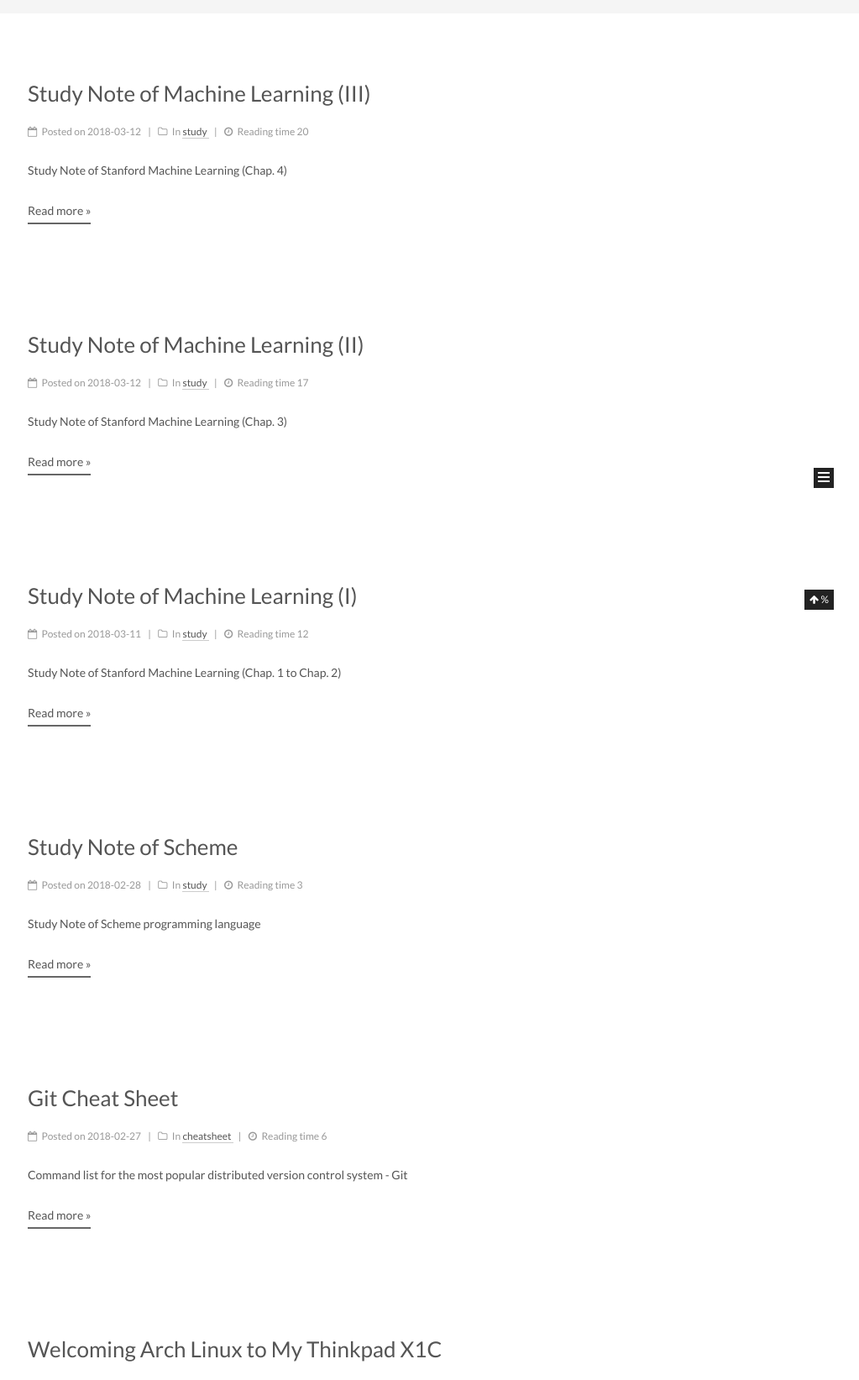
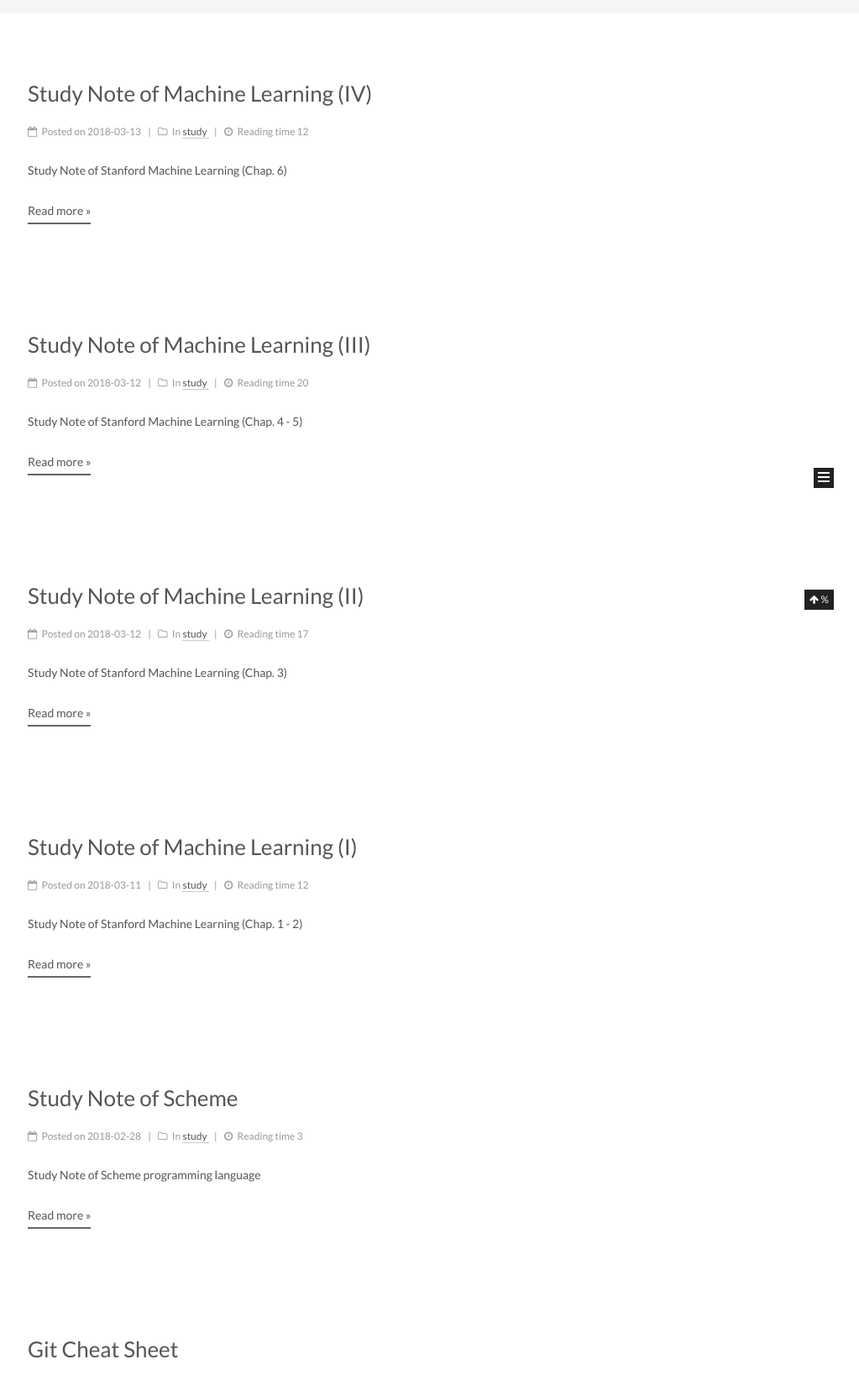
Before and after one commit to pwyq/blog, a Jekyll site: the page built from index.html, in a window 1280 px wide, cut to the strip 274-1917 px from the top of the page. Shown: the whole strip at 84% size, without its empty margins (257-1280 px from the left). Built offline with Jekyll 4.4.1, drawn with Linux system fonts in a browser that asks for light colours; the list of posts is cut into pages by our own code; comment, search, counter and statistics services are not loaded; some of the changed lines change nothing that is shown; some of the changed text lies outside the part shown.

Commit message:
ml notes

```diff
--- a/_posts/2018-03-11-stanford-ml-note-one.md
+++ b/_posts/2018-03-11-stanford-ml-note-one.md
@@ -6,7 +6,7 @@ categories:
 tags:
     - Machine Learning
     - Note
-description: Study Note of Stanford Machine Learning (Chap. 1 to Chap. 2)
+description: Study Note of Stanford Machine Learning (Chap. 1 - 2)
 ---
 
 # Chap. 1 - Introduction
--- a/_posts/2018-03-12-stanford-ml-note-three.md
+++ b/_posts/2018-03-12-stanford-ml-note-three.md
@@ -6,7 +6,7 @@ categories:
 tags:
     - Machine Learning
     - Note
-description: Study Note of Stanford Machine Learning (Chap. 4)
+description: Study Note of Stanford Machine Learning (Chap. 4 - 5)
 ---
 
 # Chap. 4 - Neural Networks: Representation
--- /dev/null
+++ b/_posts/2018-03-13-stanford-ml-note-four.md
@@ -0,0 +1,315 @@
+---
+title: Study Note of Machine Learning (IV)
+date: 2018-03-13 21:42
+categories:
+    - study
+tags:
+    - Machine Learning
+    - Note
+description: Study Note of Stanford Machine Learning (Chap. 6)
+---
+# Advice for Applying Machine Learning
+## Evaluating a Hypothesis
+A hypothesis may have low error for the training examples but still be inaccurate (because of overfitting).
+
+With a given dataset of training examples, we can split up the data into two sets: a training set and a test set.
+
+The new procedure using these two sets is then:
+
+1. Learn $$\Theta$$ and minimize $$J_{train}(\Theta)$$ using the training set
+2. Compute the test set error $$J_{test}(\Theta)$$
+
+### The test set error
+
+1. For linear regression:
+
+$$J_{test}(\Theta) = \dfrac{1}{2m_{test}} \sum_{i=1}^{m_{test}}(h_\Theta(x^{(i)}_{test}) - y^{(i)}_{test})^2$$
+
+2. For classification ~ Misclassification error (aka 0/1 misclassification error):
+
+$$err(h_\Theta(x),y) = \begin{matrix} 1 & \mbox{if } h_\Theta(x) \geq 0.5\ and\ y = 0\ or\ h_\Theta(x) < 0.5\ and\ y = 1\newline 0 & \mbox otherwise \end{matrix}$$
+
+This gives us a binary 0 or 1 error result based on a misclassification.
+
+The average test error for the test set is
+
+$$\text{Test Error} = \dfrac{1}{m_{test}} \sum^{m_{test}}_{i=1} err(h_\Theta(x^{(i)}_{test}), y^{(i)}_{test})$$
+
+This gives us the proportion of the test data that was misclassified.
+
+## Model Selection and Train/Validation/Test Sets
+
+- Just because a learning algorithm fits a training set well, that does not mean it is a good hypothesis.
+- The error of your hypothesis as measured on the data set with which you trained the parameters will be lower than any other data set.
+
+In order to choose the model of your hypothesis, you can test each degree of polynomial and look at the error result.
+
+### Without the Validation Set (note: this is a bad method - do not use it)
+
+1. Optimize the parameters in Θ using the training set for each polynomial degree.
+2. Find the polynomial degree d with the least error using the test set.
+3. Estimate the generalization error also using the test set with $$J_{test}(\Theta^{(d)})$$, (d = theta from polynomial with lower error);
+
+In this case, we have trained one variable, d, or the degree of the polynomial, using the test set. This will cause our error value to be greater for any other set of data.
+
+### Use of the CV set
+
+To solve this, we can introduce a third set, the Cross Validation Set, to serve as an intermediate set that we can train d with. Then our test set will give us an accurate, non-optimistic error.
+
+One example way to break down our dataset into the three sets is:
+
+- Training set: 60%
+- Cross validation set: 20%
+- Test set: 20%
+
+We can now calculate three separate error values for the three different sets.
+
+### With the Validation Set (note: this method presumes we do not also use the CV set for regularization)
+
+1. Optimize the parameters in Θ using the training set for each polynomial degree.
+2. Find the polynomial degree d with the least error using the cross validation set.
+3. Estimate the generalization error using the test set with $$J_{test}(\Theta^{(d)})$$, (d = theta from polynomial with lower error);
+
+This way, the degree of the polynomial d has not been trained using the test set.
+
+(Mentor note: be aware that using the CV set to select 'd' means that we cannot also use it for the validation curve process of setting the lambda value).
+
+## Diagnosing Bias vs. Variance
+In this section we examine the relationship between the degree of the polynomial d and the underfitting or overfitting of our hypothesis.
+
+- We need to distinguish whether bias or variance is the problem contributing to bad predictions.
+- High bias is underfitting and high variance is overfitting. We need to find a golden mean between these two.
+
+The training error will tend to decrease as we increase the degree d of the polynomial.
+
+At the same time, the cross validation error will tend to decrease as we increase d up to a point, and then it will increase as d is increased, forming a convex curve.
+
+High bias (underfitting): both $$J_{train}(\Theta)$$ and $$J_{CV}(\Theta)$$ will be high. Also, $$J_{CV}(\Theta) \approx J_{train}(\Theta)$$.
+
+High variance (overfitting): $$J_{train}(\Theta)$$ will be low and $$J_{CV}(\Theta)$$ will be much greater than$$J_{train}(\Theta)$$.
+
+![alt_text][p1]
+
+
+## Regularization and Bias/Variance
+Instead of looking at the degree d contributing to bias/variance, now we will look at the regularization parameter λ.
+
+- Large λ: High bias (underfitting)
+- Intermediate λ: just right
+- Small λ: High variance (overfitting)
+
+A large lambda heavily penalizes all the Θ parameters, which greatly simplifies the line of our resulting function, so causes underfitting.
+
+The relationship of λ to the training set and the variance set is as follows:
+
+Low λ: $$J_{train}(\Theta)$$ is low and $$J_{CV}(\Theta)$$ is high (high variance/overfitting).
+
+Intermediate λ: $$J_{train}(\Theta)$$ and $$J_{CV}(\Theta)$$ are somewhat low and $$J_{train}(\Theta) \approx J_{CV}(\Theta)$$.
+
+Large λ: both $$J_{train}(\Theta)$$ and $$J_{CV}(\Theta)$$ will be high (underfitting /high bias)
+
+![alt_text][p2]
+
+In order to choose the model and the regularization λ, we need:
+
+1. Create a list of lambdas (i.e. λ∈{0,0.01,0.02,0.04,0.08,0.16,0.32,0.64,1.28,2.56,5.12,10.24});
+2. Create a set of models with different degrees or any other variants.
+3. Iterate through the $$\lambda$$s and for each $$\lambda$$ go through all the models to learn some $$\Theta$$.
+4. Compute the cross validation error using the learned Θ (computed with λ) on the $$J_{CV}(\Theta)$$ without regularization or λ = 0.
+5. Select the best combo that produces the lowest error on the cross validation set.
+6. Using the best combo Θ and λ, apply it on $$J_{test}(\Theta)$$ to see if it has a good generalization of the problem.
+
+## Learning Curves
+Training 3 examples will easily have 0 errors because we can always find a quadratic curve that exactly touches 3 points.
+
+As the training set gets larger, the error for a quadratic function increases.
+The error value will plateau out after a certain m, or training set size.
+
+### With high bias
+
+Low training set size: causes $$J_{train}(\Theta)$$ to be low and $$J_{CV}(\Theta)$$ to be high.
+
+Large training set size: causes both $$J_{train}(\Theta)$$ and $$J_{CV}(\Theta)$$ to be high with $$J_{train}(\Theta)$$≈$$J_{CV}(\Theta)$$.
+
+If a learning algorithm is suffering from high bias, getting more training data will not (by itself) help much.
+
+For high variance, we have the following relationships in terms of the training set size:
+
+### With high variance
+
+Low training set size: $$J_{train}(\Theta)$$ will be low and $$J_{CV}(\Theta)$$ will be high.
+
+Large training set size: $$J_{train}(\Theta)$$ increases with training set size and $$J_{CV}(\Theta)$$ continues to decrease without leveling off. Also, $$J_{train}(\Theta)$$<$$J_{CV}(\Theta)$$ but the difference between them remains significant.
+
+If a learning algorithm is suffering from high variance, getting more training data is likely to help.
+
+![alt_text][p3]
+![alt_text][p4]
+
+## Deciding What to Do Next Revisited
+Our decision process can be broken down as follows:
+
+| Action | Result |
+|:------:|:------:|
+| Getting more training examples | Fixes high variance |
+| Trying smaller sets of features | Fixes high variance |
+| Adding features | Fixes high bias |
+| Adding polynomial features | Fixes high bias |
+| Decreasing λ | Fixes high bias |
+| Increasing λ | Fixes high variance |
+
+### Diagnosing Neural Networks
+A neural network with fewer parameters is prone to underfitting. It is also computationally cheaper.
+A large neural network with more parameters is prone to overfitting. It is also computationally expensive. In this case you can use regularization (increase λ) to address the overfitting.
+Using a single hidden layer is a good starting default. You can train your neural network on a number of hidden layers using your cross validation set.
+
+### Model Selection:
+Choosing M the order of polynomials.
+
+How can we tell which parameters Θ to leave in the model (known as "model selection")?
+
+There are several ways to solve this problem:
+
+- Get more data (very difficult).
+- Choose the model which best fits the data without overfitting (very difficult).
+- Reduce the opportunity for overfitting through regularization.
+
+Bias: approximation error (Difference between expected value and optimal value)
+
+- High Bias = UnderFitting (BU)
+- $$J_{train}(\Theta)$$ and $$J_{CV}(\Theta)$$ both will be high and $$J_{train}(\Theta)$$ ≈ $$J_{CV}(\Theta)$$
+
+Variance: estimation error due to finite data
+
+- High Variance = OverFitting (VO)
+- $$J_{train}(\Theta)$$ is low and $$J_{CV}(\Theta)$$ ≫$$J_{train}(\Theta)$$
+
+Intuition for the bias-variance trade-off:
+
+- Complex model => sensitive to data => much affected by changes in X => high variance, low bias.
+- Simple model => more rigid => does not change as much with changes in X => low variance, high bias.
+
+One of the most important goals in learning: finding a model that is just right in the bias-variance trade-off.
+
+Regularization Effects:
+
+- Small values of λ allow model to become finely tuned to noise leading to large variance => overfitting.
+- Large values of λ pull weight parameters to zero leading to large bias => underfitting.
+
+Model Complexity Effects:
+
+- Lower-order polynomials (low model complexity) have high bias and low variance. In this case, the model fits poorly consistently.
+- Higher-order polynomials (high model complexity) fit the training data extremely well and the test data extremely poorly. These have low bias on the training data, but very high variance.
+- In reality, we would want to choose a model somewhere in between, that can generalize well but also fits the data reasonably well.
+
+A typical rule of thumb when running diagnostics is:
+
+- More training examples fixes high variance but not high bias.
+- Fewer features fixes high variance but not high bias.
+- Additional features fixes high bias but not high variance.
+- The addition of polynomial and interaction features fixes high bias but not high variance.
+- When using gradient descent, decreasing lambda can fix high bias and increasing lambda can fix high variance (lambda is the regularization parameter).
+- When using neural networks, small neural networks are more prone to under-fitting and big neural networks are prone to over-fitting. Cross-validation of network size is a way to choose alternatives.
+
+## ML:Machine Learning System Design
+
+### Prioritizing What to Work On
+Different ways we can approach a machine learning problem:
+
+- Collect lots of data (for example "honeypot" project but doesn't always work)
+- Develop sophisticated features (for example: using email header data in spam emails)
+- Develop algorithms to process your input in different ways (recognizing misspellings in spam).
+- It is difficult to tell which of the options will be helpful.
+
+### Error Analysis
+The recommended approach to solving machine learning problems is:
+
+- Start with a simple algorithm, implement it quickly, and test it early.
+- Plot learning curves to decide if more data, more features, etc. will help
+- Error analysis: manually examine the errors on examples in the cross validation set and try to spot a trend.
+
+It's important to get error results as a single, numerical value. Otherwise it is difficult to assess your algorithm's performance.
+
+You may need to process your input before it is useful. For example, if your input is a set of words, you may want to treat the same word with different forms (fail/failing/failed) as one word, so must use "stemming software" to recognize them all as one.
+
+### Error Metrics for Skewed Classes
+It is sometimes difficult to tell whether a reduction in error is actually an improvement of the algorithm.
+
+For example: In predicting a cancer diagnoses where 0.5% of the examples have cancer, we find our learning algorithm has a 1% error. However, if we were to simply classify every single example as a 0, then our error would reduce to 0.5% even though we did not improve the algorithm.
+This usually happens with skewed classes; that is, when our class is very rare in the entire data set.
+
+Or to say it another way, when we have lot more examples from one class than from the other class.
+
+For this we can use Precision/Recall.
+
+- Predicted: 1, Actual: 1 --- True positive
+- Predicted: 0, Actual: 0 --- True negative
+- Predicted: 0, Actual, 1 --- False negative
+- Predicted: 1, Actual: 0 --- False positive
+
+Precision: of all patients we predicted where y=1, what fraction actually has cancer?
+
+$$\dfrac{\text{True Positives}}{\text{Total number of predicted positives}} = \dfrac{\text{True Positives}}{\text{True Positives}+\text{False positives}}$$
+
+Recall: Of all the patients that actually have cancer, what fraction did we correctly detect as having cancer?
+
+$$\dfrac{\text{True Positives}}{\text{Total number of actual positives}}= \dfrac{\text{True Positives}}{\text{True Positives}+\text{False negatives}}$$
+
+These two metrics give us a better sense of how our classifier is doing. We want both precision and recall to be high.
+
+In the example at the beginning of the section, if we classify all patients as 0, then our recall will be $$\dfrac{0}{0 + f} = 0$$, so despite having a lower error percentage, we can quickly see it has worse recall.
+
+Accuracy = $$\frac {true positive + true negative} {total population}$$
+
+Note 1: if an algorithm predicts only negatives like it does in one of exercises, the precision is not defined, it is impossible to divide by 0. F1 score will not be defined too.
+
+## Trading Off Precision and Recall
+We might want a confident prediction of two classes using logistic regression. One way is to increase our threshold:
+
+- Predict 1 if: $$h_\theta(x) \geq 0.7$$
+- Predict 0 if: $$h_\theta(x) < 0.7$$
+
+This way, we only predict cancer if the patient has a 70% chance.
+
+Doing this, we will have higher precision but lower recall (refer to the definitions in the previous section).
+
+In the opposite example, we can lower our threshold:
+
+- Predict 1 if: $$h_\theta(x) \geq 0.3$$
+- Predict 0 if: $$h_\theta(x) < 0.3$$
+
+That way, we get a very safe prediction. This will cause higher recall but lower precision.
+
+The greater the threshold, the greater the precision and the lower the recall.
+
+The lower the threshold, the greater the recall and the lower the precision.
+
+In order to turn these two metrics into one single number, we can take the F value.
+
+One way is to take the average:
+
+$$\dfrac{P+R}{2}$$
+
+This does not work well. If we predict all y=0 then that will bring the average up despite having 0 recall. If we predict all examples as y=1, then the very high recall will bring up the average despite having 0 precision.
+
+A better way is to compute the F Score (or F1 score):
+
+$$\text{F Score} = 2\dfrac{PR}{P + R}$$
+
+In order for the F Score to be large, both precision and recall must be large.
+
+We want to train precision and recall on the cross validation set so as not to bias our test set.
+
+## Data for Machine Learning
+How much data should we train on?
+
+In certain cases, an "inferior algorithm," if given enough data, can outperform a superior algorithm with less data.
+
+We must choose our features to have enough information. A useful test is: Given input x, would a human expert be able to confidently predict y?
+
+Rationale for large data: if we have a low bias algorithm (many features or hidden units making a very complex function), then the larger the training set we use, the less we will have overfitting (and the more accurate the algorithm will be on the test set).
+
+[p1]: /assets/images/posts/Stanford-ML/stanford-ml-w6-1.png "Bias vs Variance"
+[p2]: /assets/images/posts/Stanford-ML/stanford-ml-w6-2.png "lambda vs hypothesis"
+[p3]: /assets/images/posts/Stanford-ML/stanford-ml-w6-3.png "Learning curves - 1"
+[p4]: /assets/images/posts/Stanford-ML/stanford-ml-w6-4.png "Learning curves - 2"
```
Also changed, not shown: assets/images/posts/Stanford-ML/stanford-ml-w6-1.png (added), assets/images/posts/Stanford-ML/stanford-ml-w6-2.png (added), assets/images/posts/Stanford-ML/stanford-ml-w6-3.png (added), assets/images/posts/Stanford-ML/stanford-ml-w6-4.png (added).
